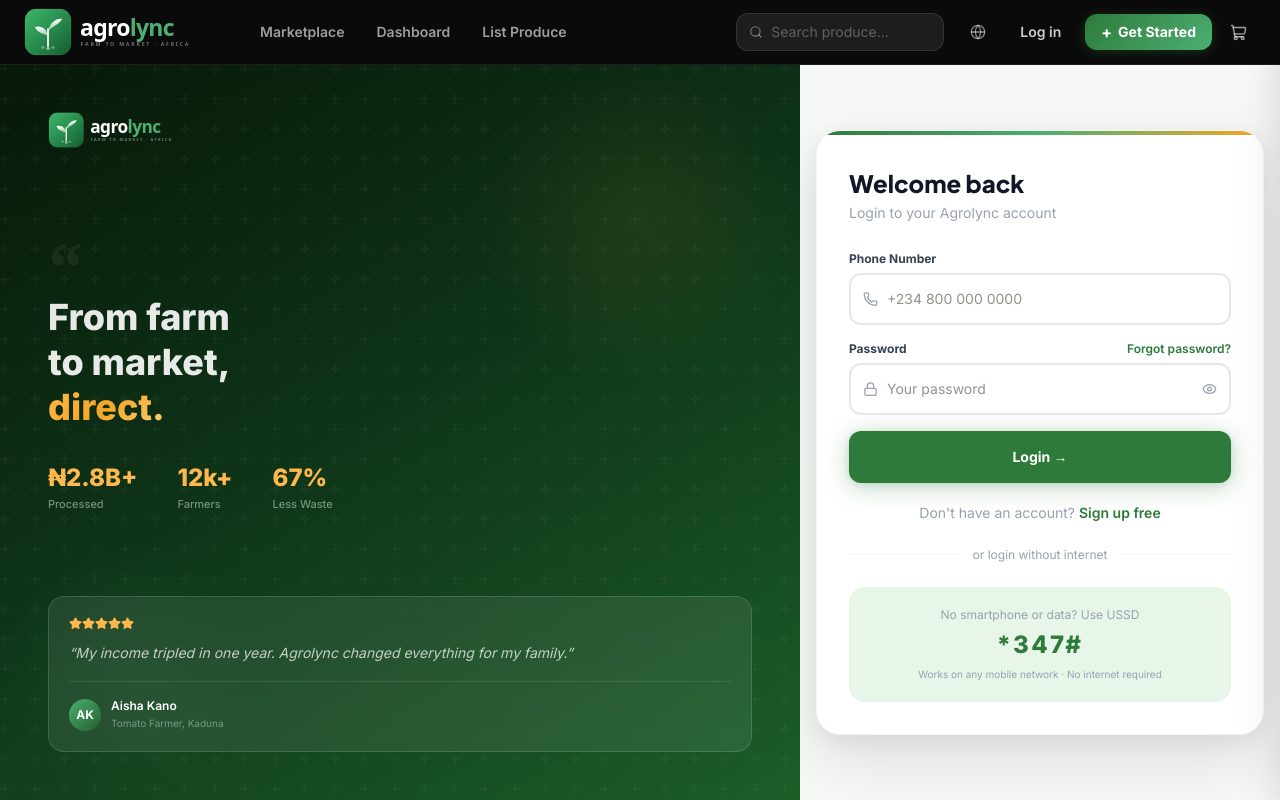
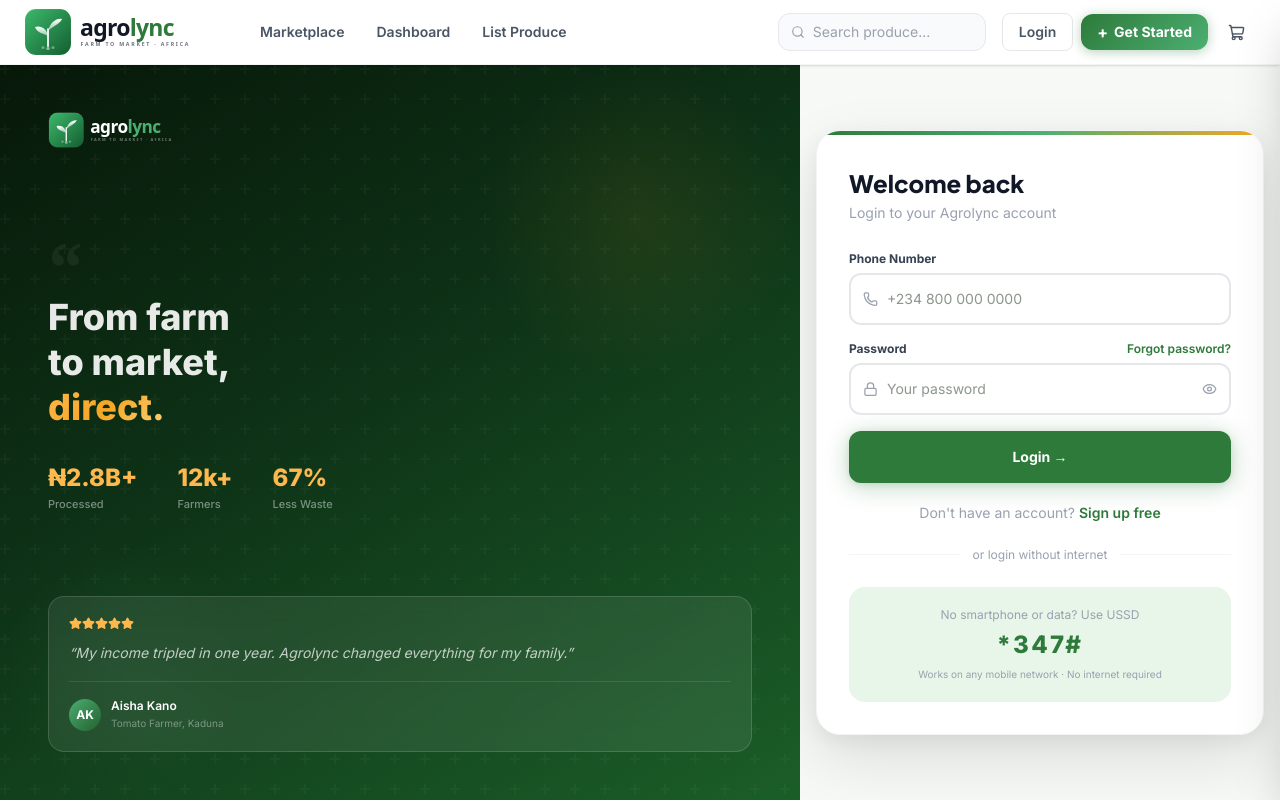
Before and after one commit to rayyanabrar76/farm, a Next.js app: page /login in a window 1280 px wide. Built offline with nearby package versions, Linux system fonts and the light colour scheme.

Commit message:
fix: nav back to white bg + search bar; feature grid gap-1; logistics mt-1
Co-Authored-By: Claude Sonnet 4.6 <noreply@anthropic.com>

```diff
--- a/app/page.tsx
+++ b/app/page.tsx
@@ -168,7 +168,7 @@ export default function HomePage() {
           </div>
 
           {/* Main grid: 3 columns tight, no gap between left two, phone on right */}
-          <div className="grid grid-cols-1 lg:grid-cols-3 gap-3">
+          <div className="grid grid-cols-1 lg:grid-cols-3 gap-1">
 
             {/* LEFT COL: two stacked cards */}
             <div className="flex flex-col gap-3">
@@ -358,7 +358,7 @@ export default function HomePage() {
           </div>
 
           {/* Bottom: LOGISTICS wide card */}
-          <div className="relative rounded-2xl overflow-hidden border border-accent-200 p-7 sm:p-9 mt-3"
+          <div className="relative rounded-2xl overflow-hidden border border-accent-200 p-7 sm:p-9 mt-1"
             style={{
               background: "#fffbf0",
               backgroundImage: "radial-gradient(circle, #fde68a 1px, transparent 1px)",
--- a/components/Nav.tsx
+++ b/components/Nav.tsx
@@ -1,7 +1,7 @@
 "use client";
 import Link from "next/link";
 import { usePathname } from "next/navigation";
-import { ShoppingCart, Menu, X, Search, Globe } from "lucide-react";
+import { ShoppingCart, Menu, X, Search } from "lucide-react";
 import { useState } from "react";
 import { useCart } from "@/context/CartContext";
 import CartSidebar from "./CartSidebar";
@@ -23,13 +23,12 @@ export default function Nav() {
 
   return (
     <>
-      <nav className="fixed top-0 left-0 right-0 z-[100] border-b border-white/8"
-        style={{ background: "#0a0a0a" }}>
+      <nav className="fixed top-0 left-0 right-0 z-100 bg-white border-b border-gray-100 shadow-sm">
         <div className="max-w-7xl mx-auto px-4 sm:px-6 h-16 flex items-center gap-4">
 
           {/* Logo */}
           <Link href="/" className="flex items-center select-none shrink-0" aria-label="Agrolync home">
-            <Logo height={48} onDark />
+            <Logo height={48} />
           </Link>
 
           {/* Desktop nav links */}
@@ -41,8 +40,8 @@ export default function Nav() {
                   className={clsx(
                     "px-3.5 py-2 rounded-lg text-sm font-semibold transition-colors",
                     active
-                      ? "text-white bg-white/10"
-                      : "text-white/60 hover:text-white hover:bg-white/8"
+                      ? "text-primary-600 bg-primary-50"
+                      : "text-gray-600 hover:text-gray-900 hover:bg-gray-50"
                   )}
                 >
                   {l.label}
@@ -55,27 +54,22 @@ export default function Nav() {
           <div className="flex-1" />
 
           {/* Search bar — desktop */}
-          <div className="hidden md:flex items-center gap-2 bg-white/8 border border-white/10 rounded-xl px-3 py-2 w-52 hover:border-white/20 transition-colors">
-            <Search size={14} className="text-white/40 shrink-0" />
+          <div className="hidden md:flex items-center gap-2 bg-gray-50 border border-gray-200 rounded-xl px-3 py-2 w-52 hover:border-gray-300 transition-colors">
+            <Search size={14} className="text-gray-400 shrink-0" />
             <input
               type="text"
               placeholder="Search produce..."
-              className="bg-transparent text-sm text-white placeholder-white/30 outline-none w-full"
+              className="bg-transparent text-sm text-gray-700 placeholder-gray-400 outline-none w-full"
             />
           </div>
 
           {/* Desktop actions */}
           <div className="hidden md:flex items-center gap-2">
-            {/* Globe */}
-            <button className="w-9 h-9 rounded-lg flex items-center justify-center text-white/50 hover:text-white hover:bg-white/8 transition-colors">
-              <Globe size={16} />
-            </button>
-
             {/* Login */}
             <Link href="/login"
-              className="flex items-center gap-1.5 px-4 py-2 rounded-lg text-white/80 text-sm font-semibold hover:text-white transition-colors"
+              className="px-4 py-2 rounded-lg border border-gray-200 text-gray-600 text-sm font-semibold hover:border-primary-300 hover:text-primary-600 hover:bg-primary-50 transition-all"
             >
-              Log in
+              Login
             </Link>
 
             {/* Sign up */}
@@ -88,7 +82,7 @@ export default function Nav() {
 
             {/* Cart */}
             <button onClick={() => setCartOpen(true)}
-              className="relative flex items-center justify-center w-9 h-9 rounded-lg text-white/60 hover:text-white hover:bg-white/8 transition-colors"
+              className="relative flex items-center justify-center w-10 h-10 rounded-xl text-gray-600 hover:bg-gray-100 transition-colors"
               aria-label="Open cart"
             >
               <ShoppingCart size={17} />
@@ -103,11 +97,11 @@ export default function Nav() {
           {/* Mobile: search + cart + hamburger */}
           <div className="flex md:hidden items-center gap-1">
             <button onClick={() => setSearchOpen(!searchOpen)}
-              className="w-10 h-10 rounded-lg flex items-center justify-center text-white/60 hover:text-white hover:bg-white/8 transition-colors">
+              className="w-10 h-10 rounded-xl flex items-center justify-center text-gray-600 hover:bg-gray-100 transition-colors">
               <Search size={17} />
             </button>
             <button onClick={() => setCartOpen(true)}
-              className="relative w-10 h-10 rounded-lg flex items-center justify-center text-white/60 hover:text-white hover:bg-white/8 transition-colors">
+              className="relative w-10 h-10 rounded-xl flex items-center justify-center text-gray-600 hover:bg-gray-100 transition-colors">
               <ShoppingCart size={17} />
               {count > 0 && (
                 <span className="absolute -top-0.5 -right-0.5 w-4 h-4 bg-accent-500 text-white text-[9px] font-bold rounded-full flex items-center justify-center">
@@ -116,7 +110,7 @@ export default function Nav() {
               )}
             </button>
             <button onClick={() => setMobileOpen(!mobileOpen)}
-              className="w-10 h-10 rounded-lg flex items-center justify-center text-white/60 hover:text-white hover:bg-white/8 transition-colors"
+              className="w-10 h-10 rounded-xl flex items-center justify-center text-gray-600 hover:bg-gray-100 transition-colors"
               aria-label="Toggle menu">
               {mobileOpen ? <X size={19} /> : <Menu size={19} />}
             </button>
@@ -125,14 +119,14 @@ export default function Nav() {
 
         {/* Mobile search bar */}
         {searchOpen && (
-          <div className="md:hidden px-4 pb-3">
-            <div className="flex items-center gap-2 bg-white/8 border border-white/10 rounded-xl px-3 py-2.5">
-              <Search size={14} className="text-white/40 shrink-0" />
+          <div className="md:hidden px-4 pb-3 border-t border-gray-100">
+            <div className="flex items-center gap-2 bg-gray-50 border border-gray-200 rounded-xl px-3 py-2.5 mt-2">
+              <Search size={14} className="text-gray-400 shrink-0" />
               <input
                 type="text"
                 placeholder="Search produce..."
                 autoFocus
-                className="bg-transparent text-sm text-white placeholder-white/30 outline-none w-full"
+                className="bg-transparent text-sm text-gray-700 placeholder-gray-400 outline-none w-full"
               />
             </div>
           </div>
@@ -140,26 +134,25 @@ export default function Nav() {
 
         {/* Mobile menu */}
         {mobileOpen && (
-          <div className="md:hidden border-t border-white/8 px-3 py-3 flex flex-col gap-0.5"
-            style={{ background: "#0a0a0a" }}>
+          <div className="md:hidden border-t border-gray-100 bg-white px-3 py-3 flex flex-col gap-0.5">
             <Link href="/" onClick={() => setMobileOpen(false)}
               className={clsx("px-4 py-3 rounded-xl text-sm font-semibold transition-colors",
-                pathname === "/" ? "bg-white/10 text-white" : "text-white/60 hover:bg-white/8 hover:text-white")}>
+                pathname === "/" ? "bg-primary-50 text-primary-600" : "text-gray-600 hover:bg-gray-50")}>
               Home
             </Link>
             {NAV_LINKS.map((l) => (
               <Link key={l.href} href={l.href}
                 onClick={() => setMobileOpen(false)}
                 className={clsx("px-4 py-3 rounded-xl text-sm font-semibold transition-colors",
-                  pathname === l.href ? "bg-white/10 text-white" : "text-white/60 hover:bg-white/8 hover:text-white"
+                  pathname === l.href ? "bg-primary-50 text-primary-600" : "text-gray-600 hover:bg-gray-50"
                 )}>
                 {l.label}
               </Link>
             ))}
-            <div className="flex gap-2 mt-3 pt-3 border-t border-white/8">
+            <div className="flex gap-2 mt-3 pt-3 border-t border-gray-100">
               <Link href="/login" onClick={() => setMobileOpen(false)}
-                className="flex-1 text-center py-3 rounded-xl border border-white/15 text-white/80 text-sm font-semibold hover:bg-white/8 transition-colors">
-                Log in
+                className="flex-1 text-center py-3 rounded-xl border border-gray-200 text-gray-600 text-sm font-semibold">
+                Login
               </Link>
               <Link href="/register" onClick={() => setMobileOpen(false)}
                 className="flex-1 text-center py-3 rounded-xl text-white text-sm font-bold"
```
